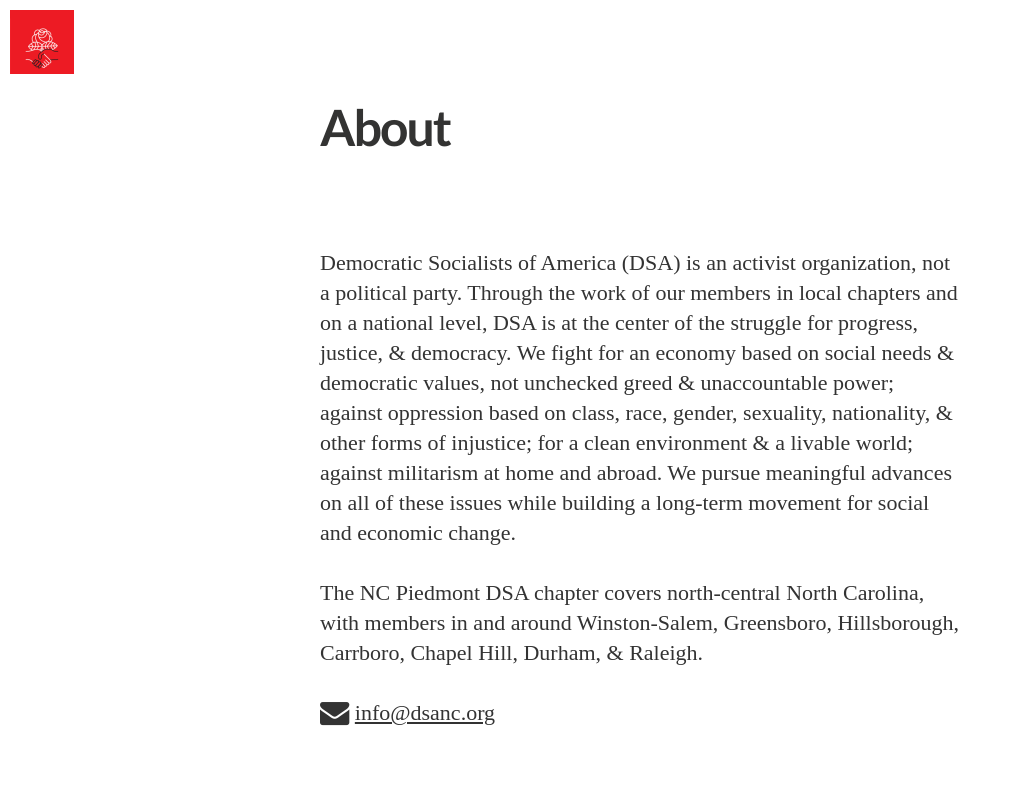
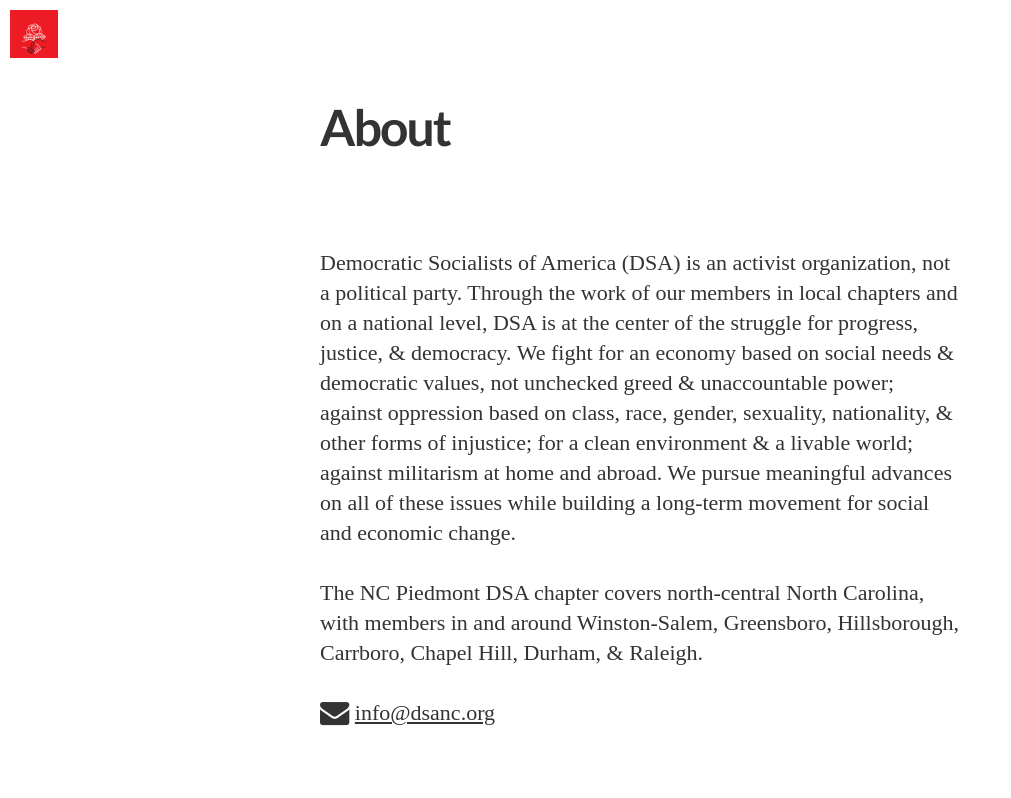
Before and after one commit to cltdsa/NCPiedmontDSA.github.io, a Jekyll site: the page built from about.md, in a window 1280 px wide. Shown: the top 798 px of the page, without its empty margins (0-1011 px from the left). Built offline with Jekyll 4.4.1, drawn with Linux system fonts in a browser that asks for light colours; nearby versions of some CDN libraries; some web fonts are replaced; grey boxes are pictures that could not be loaded.

Commit message:
update main.sass

```diff
--- a/css/main.sass
+++ b/css/main.sass
@@ -43,8 +43,8 @@
   position: fixed
   left: 10px
   top: 10px
-  width: $rs*4
-  height: $rs*4
+  width: $rs*3
+  height: $rs*3
   background-color: #ffffff
   overflow: hidden
   z-index: 99
@@ -53,14 +53,10 @@
     position: absolute
     top: 0px
     left: 0px
-    width: $rs*4
-    height: $rs*4
+    width: $rs*3
+    height: $rs*3
     background-size: cover
     background-repeat: no-repeat
-    @media(max-width: 700px)
-      .logo
-          width: $rs*2
-          height: $rs*2
 
 .teaserimage
   height: 450px
```
